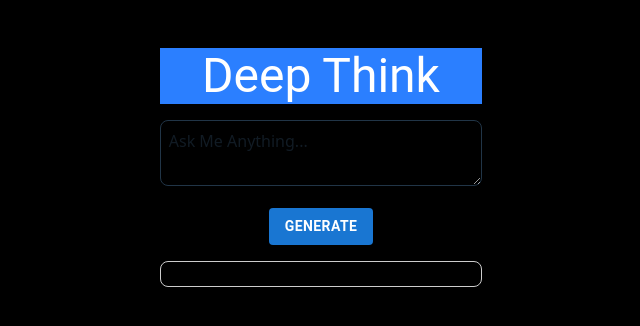
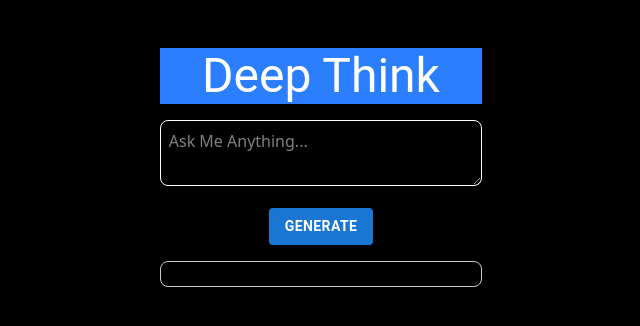
Before and after one commit to sarthak576/DeepThink, a React (Vite) app: page / in a window 1280 px wide. Shown: the top 326 px of the page, without its empty margins (319-959 px from the left). Built offline with nearby package versions, Linux system fonts and the light colour scheme.

Commit message:
DeepThink-V5.1  Text-Color:white

```diff
--- a/src/App.jsx
+++ b/src/App.jsx
@@ -34,7 +34,7 @@ function App() {
 <textarea
   className="border rounded w-full"
   style={{
-    width: "100%", minHeight: "40px", borderRadius: "8px", padding: "8px",
+   color:"white", width: "100%", minHeight: "40px", borderRadius: "8px", padding: "8px",
     transition: "0.2s", outline: "none", boxShadow: "none", fontSize: "16px"
   }}
   onFocus={(e) => e.target.style.boxShadow = "0 0 5px rgba(0,0,255,0.5)"}
@@ -49,6 +49,7 @@ function App() {
 
   <div
         style={{
+          color:"white",
           width: "100%",
           maxHeight: "300px",
           overflowY: "auto",
```
